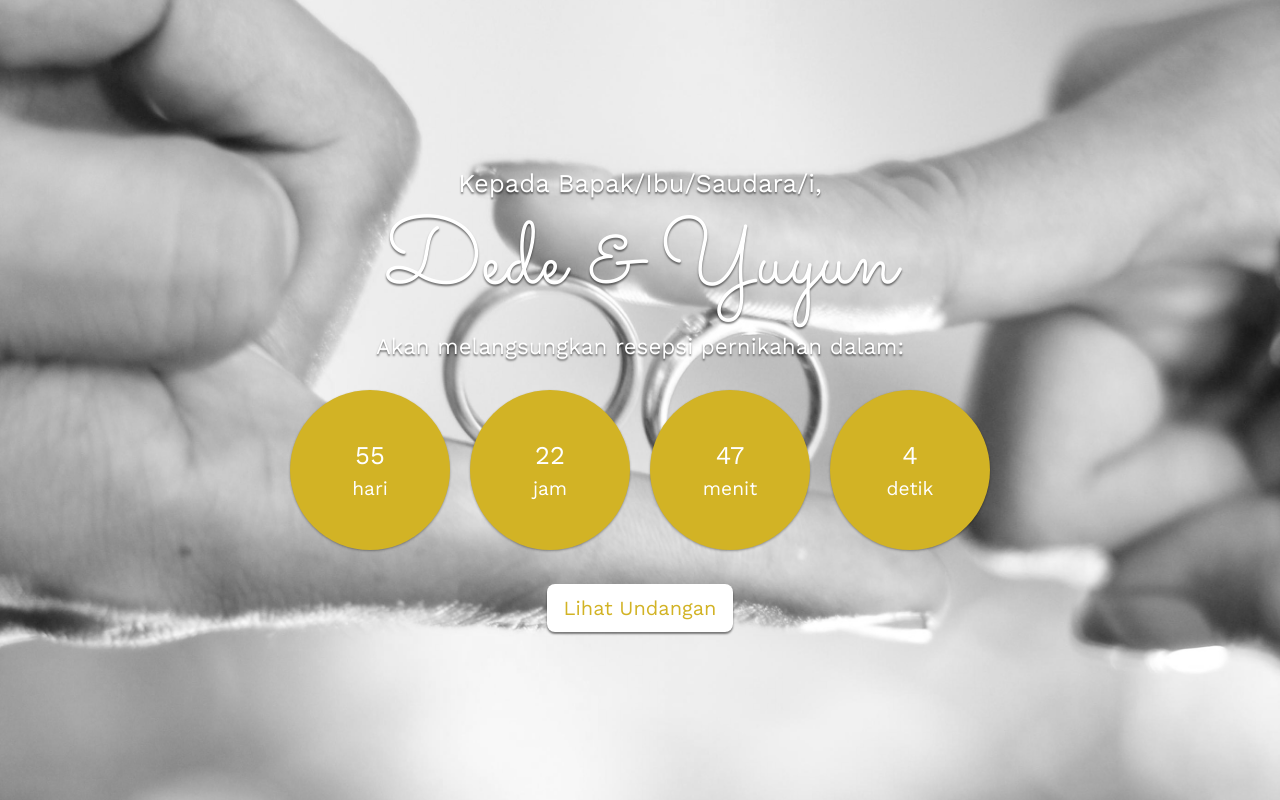
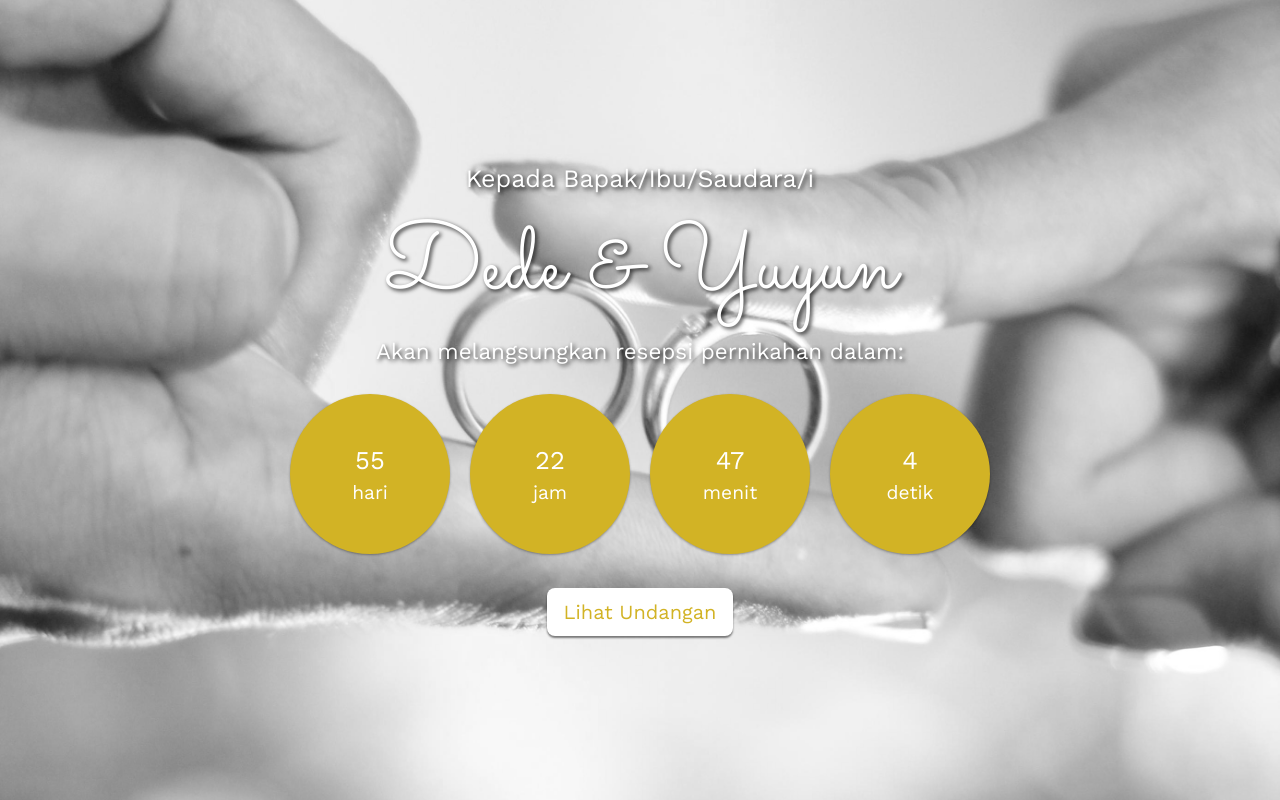
Before and after one commit to yudsetiawann/wedding-of-Dede-Yuyun, a plain HTML site: page index.html in a window 1280 px wide. Shown: the top 800 px of the page. Drawn offline with nearby package versions, Linux system fonts and the light colour scheme; some packages are replaced by stand-ins of ours; a script that the page names is missing.

Commit message:
update hero

```diff
--- a/index.html
+++ b/index.html
@@ -3,6 +3,13 @@
   <head>
     <meta charset="utf-8" />
     <meta name="viewport" content="width=device-width, initial-scale=1" />
+
+    <meta property="og:title" content="Dede & Yuyun - Undangan Digital" />
+    <meta property="og:description" content="Kami mengundang Anda untuk menghadiri pernikahan kami. Klik untuk detail lebih lanjut." />
+    <meta property="og:image" content="https://wedding-of-dede-yuyun.vercel.app/img/cincin.jpg">
+    <meta property="og:url" content="https://wedding-of-dede-yuyun.vercel.app" />
+    <meta property="og:type" content="website" />
+
     <title>Dede & Yuyun Wedding</title>
     <link href="https://cdn.jsdelivr.net/npm/bootstrap@5.3.0/dist/css/bootstrap.min.css" rel="stylesheet" integrity="sha384-9ndCyUaIbzAi2FUVXJi0CjmCapSmO7SnpJef0486qhLnuZ2cdeRhO02iuK6FUUVM" crossorigin="anonymous" />
 
@@ -23,9 +30,9 @@
   <body>
     <section id="hero" class="hero w-100 h-100 p-3 mx-auto text-center d-flex justify-content-center align-items-center text-white">
       <main>
-        <h4>Kepada <span>Bapak/Ibu/Saudara/i, </span></h4>
-        <h1>Dede & Yuyun</h1>
-        <p>Akan melangsungkan resepsi pernikahan dalam:</p>
+        <h4 style="font-size: 25px; padding-bottom: 10px; text-shadow: 2px 2px 4px rgba(0, 0, 0, 0.8)">Kepada <span>Bapak/Ibu/Saudara/i, </span></h4>
+        <h1 style="text-shadow: 2px 2px 4px rgba(0, 0, 0, 0.8)">Dede & Yuyun</h1>
+        <p style="text-shadow: 2px 2px 4px rgba(0, 0, 0, 0.8)">Akan melangsungkan resepsi pernikahan dalam:</p>
         <div class="simply-countdown"></div>
         <a href="#home" class="btn btn-lg mt-4" onClick="enableScroll()">Lihat Undangan</a>
       </main>
@@ -70,7 +77,7 @@
           <div class="col-lg-6">
             <div class="row">
               <div class="col-8 text-end">
-                <h3>Dede Abdul Wahab</h3>
+                <h3>Dede Abdul Wahab, S.Pd.</h3>
                 <p>
                   Putra keempat dari Bpk. M. Muhammad Taopik Bakry <br />
                   dan <br />
@@ -91,7 +98,7 @@
                 <img src="img/yuyun.jpg" alt="Yuyun" class="img-responsive rounded-circle" />
               </div>
               <div class="col-8">
-                <h3>Yuyun Yuniar</h3>
+                <h3>Yuyun Yuniar, S.Pd.</h3>
                 <p>
                   Putri keempat dari Bpk. Aming Suparmin <br />
                   dan <br />
@@ -549,11 +556,18 @@
       }
     </script>
     <script>
-      const urlParams = new URLSearchParams(window.location.search);
-      const nama = urlParams.get("n") || "";
-      const pronoun = urlParams.get("p") || "Bapak/Ibu/Saudara/i";
-      const namaContainer = document.querySelector(".hero h4 span");
-      namaContainer.innerText = `${pronoun} ${nama},`.replace(/ ,$/, ",");
+      document.addEventListener("DOMContentLoaded", function () {
+        const urlParams = new URLSearchParams(window.location.search);
+        const nama = decodeURIComponent(urlParams.get("n") || "").replace(/-/g, " ");
+        const pronoun = decodeURIComponent(urlParams.get("p") || "Bapak/Ibu/Saudara/i");
+
+        const namaContainer = document.querySelector(".hero h4 span");
+        if (nama) {
+          namaContainer.innerText = `${pronoun} ${nama}`;
+        } else {
+          namaContainer.innerText = pronoun;
+        }
+      });
 
       document.querySelector("#nama").value = nama;
     </script>
```
Also changed, not shown: img/a.jpg (deleted), img/b.jpg (deleted), img/c.jpg (deleted), img/d.jpg (deleted), img/saweria.png (deleted).
